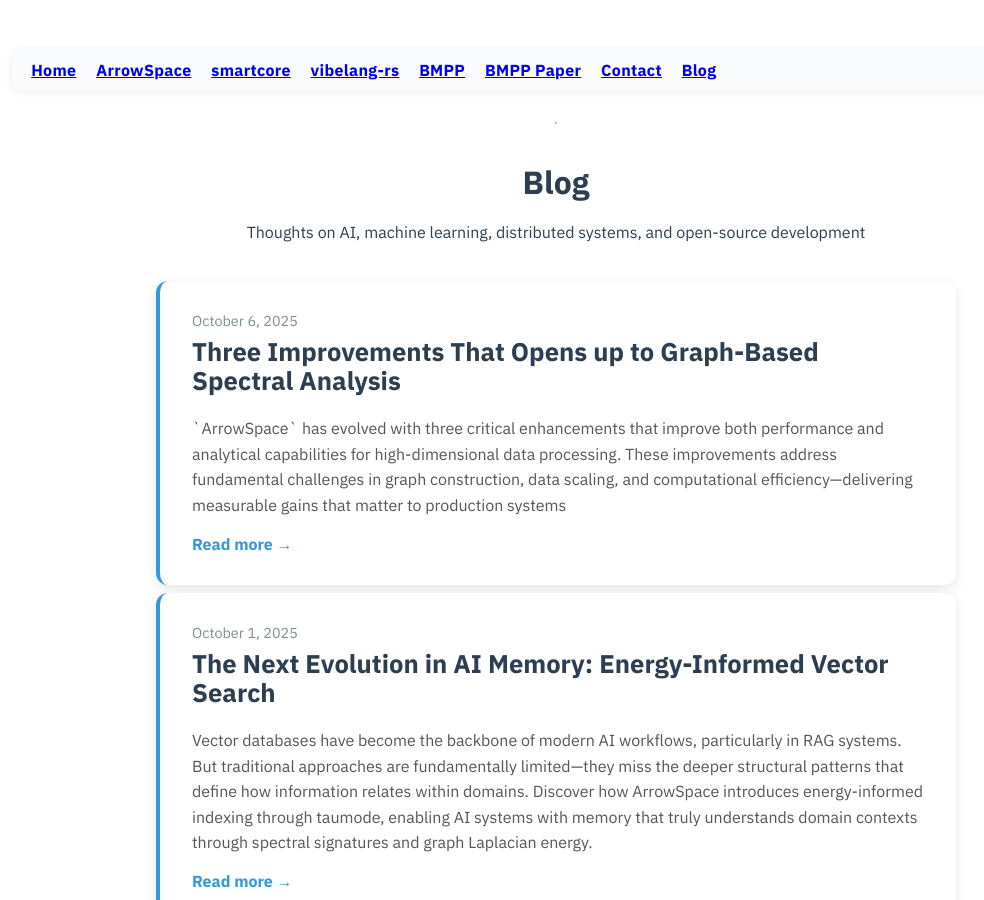
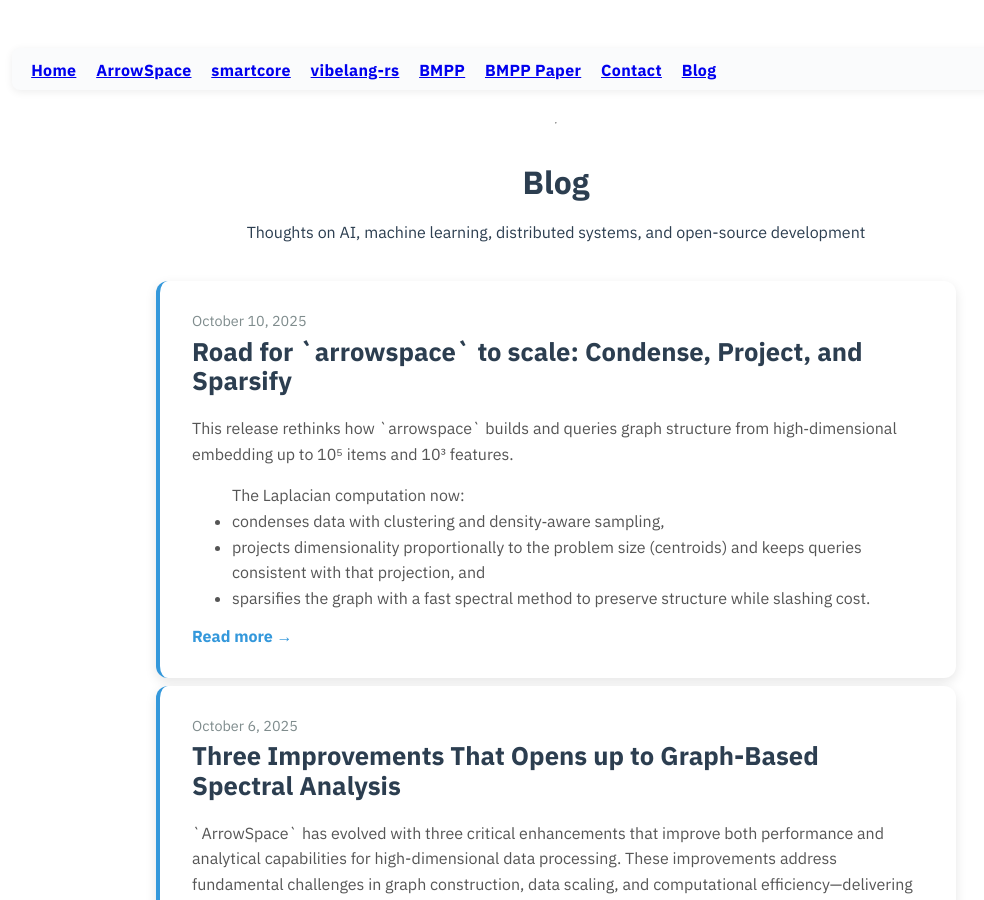
Before and after one commit to Mec-iS/staticwebpage, a Jekyll site: the page built from blog.md, in a window 1280 px wide and 900 px high. Shown: the whole window, without its empty margins (84-1068 px from the left). Built offline with Jekyll 4.4.1, drawn with Linux system fonts in a browser that asks for light colours; nearby versions of some CDN libraries.

Commit message:
blog 003

```diff
--- a/blog.md
+++ b/blog.md
@@ -8,6 +8,23 @@
     <div class="blog-header">
         <h1>Blog</h1>
         <p>Thoughts on AI, machine learning, distributed systems, and open-source development</p>
+    </div>
+
+    <div class="blog-posts">
+    <!-- Blog Post 2: Performance improvements -->
+        <article class="blog-post-card">
+        <div class="blog-post-meta">October 10, 2025</div>
+        <h2 class="blog-post-title">
+        <a href="/posts/003_performance_improvements">Road for `arrowspace` to scale: Condense, Project, and Sparsify</a>
+        </h2>
+        <div class="blog-post-abstract">
+            <p>This release rethinks how `arrowspace` builds and queries graph structure from high‑dimensional embedding up to 10⁵ items and 10³ features. <ul>The Laplacian computation now:
+                <li>condenses data with clustering and density‑aware sampling,</li>
+                <li>projects dimensionality proportionally to the problem size (centroids) and keeps queries consistent with that projection, and </li>
+                <li>sparsifies the graph with a fast spectral method to preserve structure while slashing cost.</li></ul></p>
+        </div>
+        <a href="/posts/003_performance_improvements" class="blog-read-more">Read more →</a>
+        </article>
     </div>
 
     <div class="blog-posts">
```
Also changed, not shown: posts/002_early_october_improvements.md (+1 -1 lines), posts/003_performance_improvements.md (added, +123 -0 lines), assets/blog/003/ranking_metrics_comparison.png (added).
